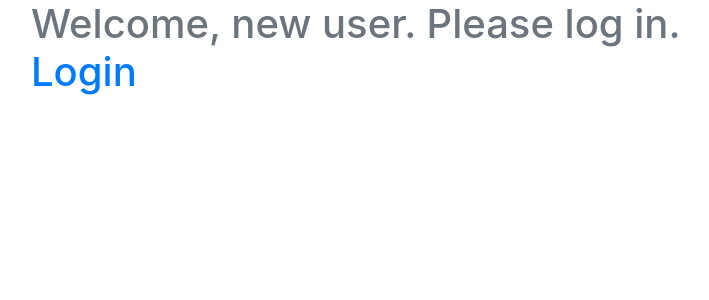
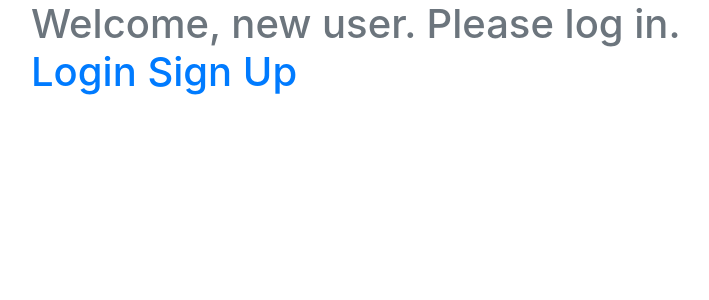
Before and after one commit to shafique-md18/efarmer, a Django app: page / in a window 1280 px wide. Shown: the top 300 px of the page, without its empty margins (54-763 px from the left). Run offline with Django 3.2, Linux system fonts and the light colour scheme; some libraries are stand-ins or nearby versions.

Commit message:
minor changes

```diff
--- a/accounts/forms.py
+++ b/accounts/forms.py
@@ -30,8 +30,8 @@ class LoginForm(forms.Form):
 class RegistrationForm(forms.Form):
     username = forms.CharField()
     email = forms.EmailField()
-    password1 = forms.CharField(widget=forms.PasswordInput)
-    password2 = forms.CharField(widget=forms.PasswordInput)
+    password1 = forms.CharField(widget=forms.PasswordInput, label="Password")
+    password2 = forms.CharField(widget=forms.PasswordInput, label="Confirm Password")
 
     def clean_password2(self):
         password1 = self.cleaned_data.get("password1")
--- a/templates/home_page.html
+++ b/templates/home_page.html
@@ -18,7 +18,8 @@
             <a href="accounts/logout">Logout</a>
         {% else %}
             Welcome, new user. Please log in. <br>
-            <a href="accounts/login">Login</a>
+            <a href="accounts/login" class="display-5">Login</a>
+            <a href="accounts/register" class="display-5">Sign Up</a>
         {% endif %}
         </span></h1>
     </div>
```
